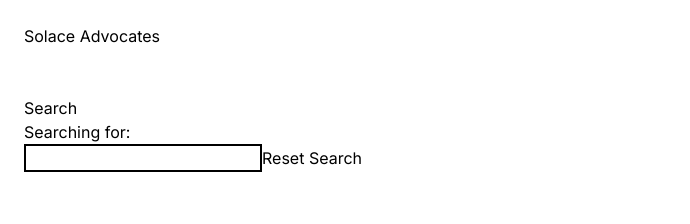
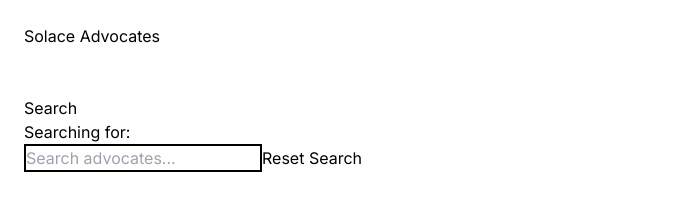
Before and after one commit to sergeyvelichkin/solace-candidate-assignment-main-dir, a Next.js app: page / in a window 1280 px wide. Shown: the top 224 px of the page, without its empty margins (0-690 px from the left). Built offline with nearby package versions, Linux system fonts and the light colour scheme; no server answers; the database is empty.

Commit message:
added debounce to prevent ddosing api when type

```diff
--- a/src/app/hooks/index.ts
+++ b/src/app/hooks/index.ts
@@ -0,0 +1,2 @@
+export * from "./useDebounce";
+export * from "./useGetAdvocates";
--- /dev/null
+++ b/src/app/hooks/useDebounce.ts
@@ -0,0 +1,13 @@
+import { useEffect, useState } from "react";
+
+export const useDebounce = <T>(value: T, delay = 300) => {
+    const [debouncedValue, setDebouncedValue] = useState(value);
+
+    useEffect(() => {
+        const handle = setTimeout(() => setDebouncedValue(value), delay);
+
+        return () => clearTimeout(handle);
+    }, [value, delay]);
+
+    return debouncedValue;
+};
--- a/src/app/page.tsx
+++ b/src/app/page.tsx
@@ -1,17 +1,19 @@
 "use client";
 
-import { useEffect, useState } from "react";
-import { useGetAdvocates } from "./hooks/useGetAdvocates";
+import type { ChangeEvent } from "react";
+import { useState } from "react";
+import { useDebounce, useGetAdvocates } from "./hooks";
 import { Skeleton } from "./components/Skeleton/Skeleton";
+
 export default function Home() {
     const [searchTerm, setSearchTerm] = useState("");
-    const { advocates, loading, error } = useGetAdvocates({ searchTerm });
+    const debouncedSearchTerm = useDebounce(searchTerm, 300);
+    const { advocates, loading, error } = useGetAdvocates({ searchTerm: debouncedSearchTerm });
 
-
-    const onSearchChange = (e: React.ChangeEvent<HTMLInputElement>) => {
+    const onSearchChange = (e: ChangeEvent<HTMLInputElement>) => {
         const searchTerm = e.target.value;
         setSearchTerm(searchTerm);
-    }
+    };
 
     const onClick = () => {
         setSearchTerm("");
@@ -25,9 +27,14 @@ export default function Home() {
             <div>
                 <p>Search</p>
                 <p>
-                    Searching for: <span id="search-term"></span>
+                    Searching for: <span id="search-term">{searchTerm}</span>
                 </p>
-                <input className="border-2 border-black" onChange={onSearchChange} />
+                <input
+                    className="border-2 border-black"
+                    onChange={onSearchChange}
+                    value={searchTerm}
+                    placeholder="Search advocates..."
+                />
                 <button onClick={onClick}>Reset Search</button>
             </div>
             <br />
```
